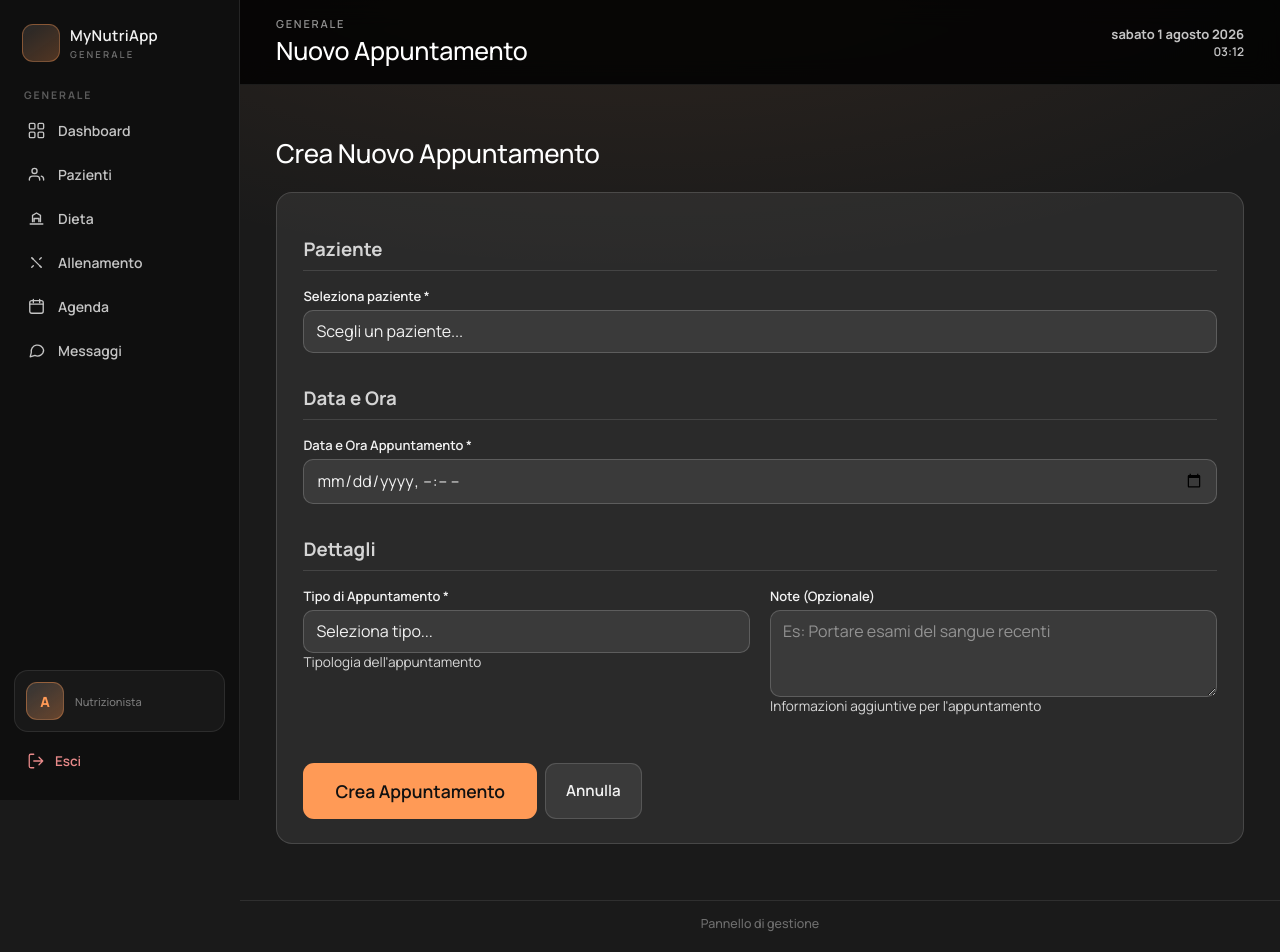
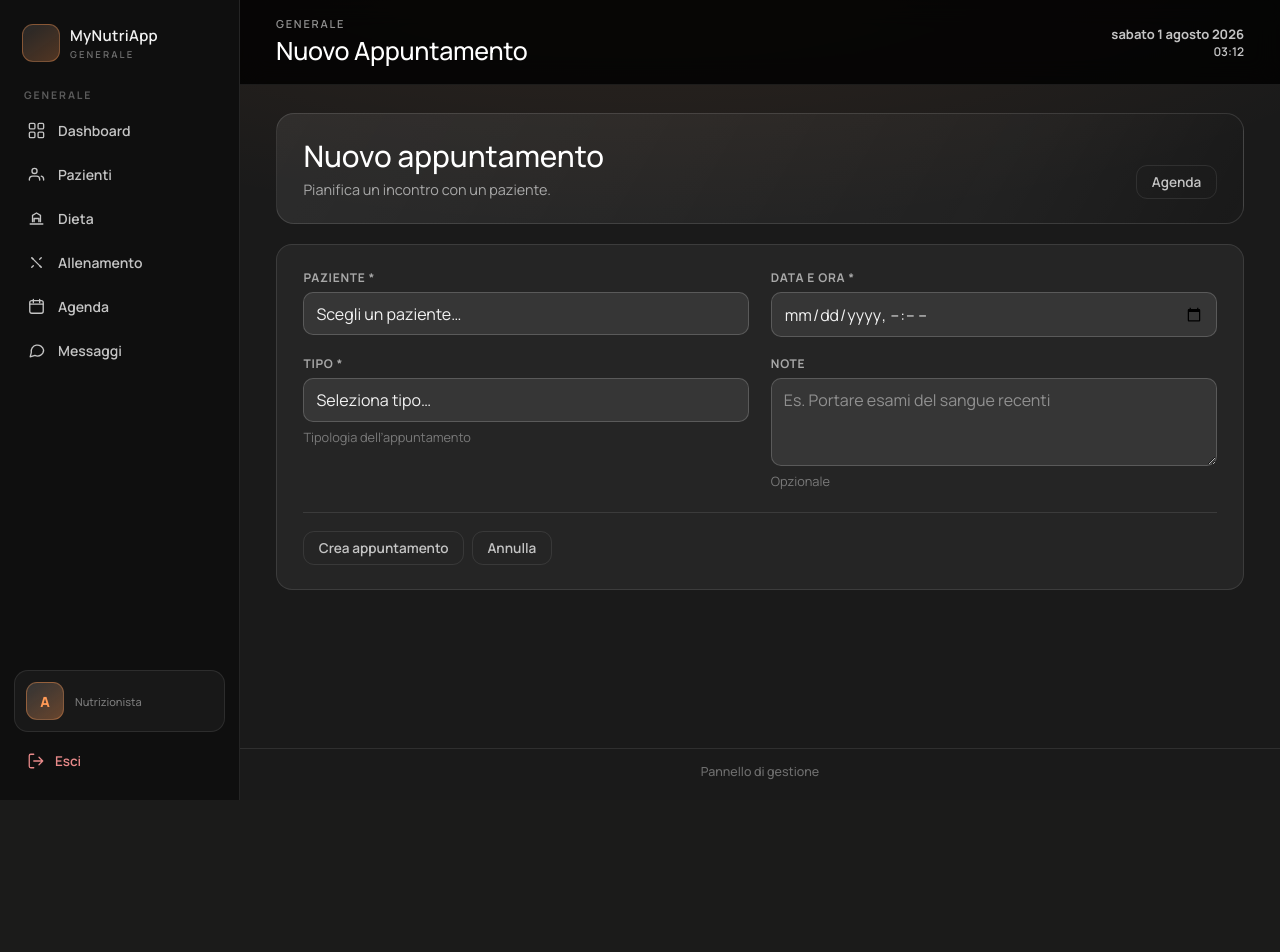
Before and after one commit to robertolibanora/mynutriapp, a Python web app: template templates/admin/appuntamento_nuovo.html in a window 1280 px wide. After the commit the page ends 779 px from the top, so only its background shows below. Run offline with Jinja, Linux system fonts and the light colour scheme; the template is opened without the code that fills it, so the values that code supplies are empty.

Commit message:
update 2026-08-01 03:12

```diff
--- a/templates/admin/appuntamento_nuovo.html
+++ b/templates/admin/appuntamento_nuovo.html
@@ -2,76 +2,125 @@
 {% block title %}Nuovo Appuntamento{% endblock %}
 {% block content %}
 
-<h2 class="page-title">{{ icon('plus', 16) }} Crea Nuovo Appuntamento</h2>
+<style>
+  .admin-app .apn { width: 100%; }
+  .admin-app .apn-hero {
+    margin-bottom: 1.25rem;
+    padding: 1.5rem 1.65rem;
+    border-radius: 18px;
+    background: linear-gradient(120deg, rgba(255,255,255,0.08), rgba(255,255,255,0.04) 70%, transparent);
+    border: 1px solid rgba(255,255,255,0.12);
+    display: flex;
+    justify-content: space-between;
+    align-items: flex-end;
+    gap: 1rem;
+    flex-wrap: wrap;
+  }
+  .admin-app .apn-hero h1 {
+    margin: 0;
+    color: #fff;
+    font: 500 1.85rem / 1.2 var(--adm-serif, Georgia, serif);
+  }
+  .admin-app .apn-hero p {
+    margin: 0.4rem 0 0;
+    color: #a8a8a8;
+    font-size: 0.9rem;
+  }
+  .admin-app .apn-card {
+    width: 100%;
+    background: rgba(255,255,255,0.05);
+    border: 1px solid rgba(255,255,255,0.1);
+    border-radius: 16px;
+    padding: 1.5rem 1.65rem;
+    box-sizing: border-box;
+  }
+  .admin-app .apn-grid {
+    display: grid;
+    grid-template-columns: 1fr 1fr;
+    gap: 1.1rem 1.35rem;
+  }
+  @media (max-width: 720px) {
+    .admin-app .apn-grid { grid-template-columns: 1fr; }
+  }
+  .admin-app .apn-grid .apn-span-2 { grid-column: 1 / -1; }
+  .admin-app .apn-card .form-group { margin: 0; }
+  .admin-app .apn-card label {
+    display: block;
+    margin: 0 0 0.4rem;
+    color: #a8a8a8;
+    font-size: 0.75rem;
+    font-weight: 650;
+    letter-spacing: 0.06em;
+    text-transform: uppercase;
+  }
+  .admin-app .apn-hint {
+    margin: 0.4rem 0 0;
+    color: #7a7a7a;
+    font-size: 0.8rem;
+  }
+  .admin-app .apn-actions {
+    display: flex;
+    gap: 0.5rem;
+    flex-wrap: wrap;
+    margin-top: 1.35rem;
+    padding-top: 1.15rem;
+    border-top: 1px solid rgba(255,255,255,0.1);
+  }
+</style>
 
-<form method="POST" class="form-container">
+<div class="apn">
+  <header class="apn-hero">
+    <div>
+      <h1>Nuovo appuntamento</h1>
+      <p>Pianifica un incontro con un paziente.</p>
+    </div>
+    <a href="{{ url_for('agenda.agenda_unificata') }}" class="btn btn-ghost btn-small">{{ icon('calendar', 14) }} Agenda</a>
+  </header>
+
+  <form method="POST" class="apn-card">
     <input type="hidden" name="csrf_token" value="{{ csrf_token() }}"/>
 
-  <!-- SELEZIONE PAZIENTE -->
-  <div class="form-section" style="margin-bottom: 2rem;">
-    <h3 style="color: #d4d4d4; margin-bottom: 1rem; border-bottom: 1px solid rgba(255, 255, 255, 0.12); padding-bottom: 0.5rem;">
-      Paziente
-    </h3>
-
+    <div class="apn-grid">
       <div class="form-group">
-      <label for="patient_id">Seleziona paziente *</label>
-      <select name="patient_id" id="patient_id" class="input-select" required>
-        <option value="">Scegli un paziente...</option>
+        <label for="patient_id">Paziente *</label>
+        <select name="patient_id" id="patient_id" class="input-text input-select" required>
+          <option value="">Scegli un paziente…</option>
           {% for p in pazienti %}
           <option value="{{ p.id }}">{{ p.nome }} {{ p.cognome }} — {{ p.telefono }}</option>
           {% endfor %}
         </select>
       </div>
+
+      <div class="form-group">
+        <label for="data_appuntamento">Data e ora *</label>
+        <input type="datetime-local" id="data_appuntamento" name="data_appuntamento" class="input-text" required>
       </div>
 
-  <!-- DATA E ORA -->
-  <div class="form-section" style="margin-bottom: 2rem;">
-    <h3 style="color: #d4d4d4; margin-bottom: 1rem; border-bottom: 1px solid rgba(255, 255, 255, 0.12); padding-bottom: 0.5rem;">
-      {{ icon('calendar', 14) }} Data e Ora
-    </h3>
-
       <div class="form-group">
-      <label for="data_appuntamento">{{ icon('clock', 14) }} Data e Ora Appuntamento *</label>
-      <input type="datetime-local" id="data_appuntamento" name="data_appuntamento" class="input-text" required>
-    </div>
-  </div>
-
-  <!-- DETTAGLI -->
-  <div class="form-section" style="margin-bottom: 2rem;">
-    <h3 style="color: #d4d4d4; margin-bottom: 1rem; border-bottom: 1px solid rgba(255, 255, 255, 0.12); padding-bottom: 0.5rem;">
-      {{ icon('clipboard', 14) }} Dettagli
-    </h3>
-
-    <div class="form-grid">
-      <div class="form-group">
-        <label for="tipo">{{ icon('clipboard', 14) }} Tipo di Appuntamento *</label>
-        <select name="tipo" id="tipo" class="input-select" required>
-          <option value="">Seleziona tipo...</option>
+        <label for="tipo">Tipo *</label>
+        <select name="tipo" id="tipo" class="input-text input-select" required>
+          <option value="">Seleziona tipo…</option>
           <option value="allenamento_1to1">Allenamento 1-to-1</option>
           <option value="rinnovo_dieta">Rinnovo dieta</option>
           <option value="rinnovo_allenamento">Rinnovo allenamento</option>
           <option value="check">Check</option>
           <option value="altro">Altro</option>
         </select>
-        <small style="color: #d8d8d8; font-size: 0.85rem;">Tipologia dell'appuntamento</small>
+        <p class="apn-hint">Tipologia dell’appuntamento</p>
       </div>
 
       <div class="form-group">
-        <label for="note">{{ icon('message', 14) }} Note (Opzionale)</label>
-        <textarea id="note" name="note" class="input-text" rows="3" placeholder="Es: Portare esami del sangue recenti"></textarea>
-        <small style="color: #d8d8d8; font-size: 0.85rem;">Informazioni aggiuntive per l'appuntamento</small>
-      </div>
+        <label for="note">Note</label>
+        <textarea id="note" name="note" class="input-text" rows="3" placeholder="Es. Portare esami del sangue recenti"></textarea>
+        <p class="apn-hint">Opzionale</p>
       </div>
     </div>
 
-  <div class="form-actions">
-    <button type="submit" class="btn btn-primary" style="display: flex; align-items: center; gap: 0.5rem; font-size: 1.1rem; padding: 1rem 2rem;">
-      {{ icon('save', 16) }}
-      <span>Crea Appuntamento</span>
-    </button>
-    <a href="{{ url_for('agenda.agenda_unificata') }}" class="btn btn-secondary">{{ icon('undo', 16) }} Annulla</a>
+    <div class="apn-actions">
+      <button type="submit" class="btn btn-ghost btn-small">{{ icon('save', 14) }} Crea appuntamento</button>
+      <a href="{{ url_for('agenda.agenda_unificata') }}" class="btn btn-ghost btn-small">{{ icon('undo', 14) }} Annulla</a>
+    </div>
+  </form>
 </div>
 
-</form>
-
 {% endblock %}
```
Also changed, not shown: app/routes/diete.py (+8 -67 lines), templates/admin/diet_plan_new.html (+105 -26 lines), templates/admin/dieta_nuova.html (deleted, +0 -92 lines). Lines whose indentation alone changed are shown as unchanged.
